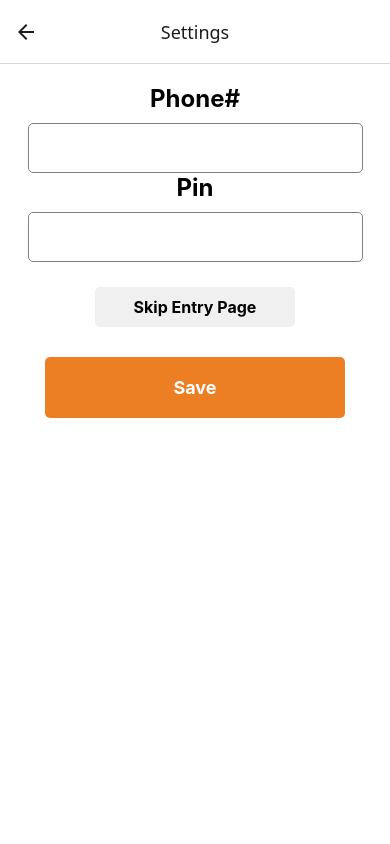
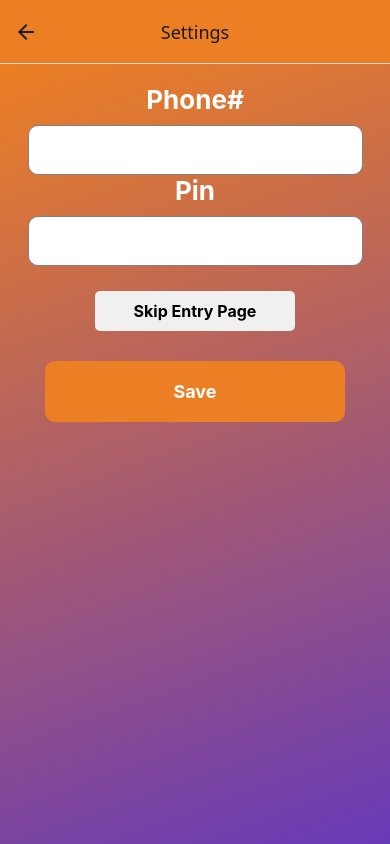
Before and after one commit to UnofficialVim/FreedomAutoLogin, a React Native app: screen /Settings in a window 390 px wide. Built offline with nearby package versions, Linux system fonts and the light colour scheme.

Commit message:
Refactor UI components to use LinearGradient for enhanced visual appeal; update styles and improve layout consistency across EntryScreen, HomeScreen, and SettingsScreen.

```diff
--- a/App.js
+++ b/App.js
@@ -13,7 +13,14 @@ function Stackmanager() {
 
   const navigation = useNavigation();
   return (
-    <Stack.Navigator>
+    <Stack.Navigator
+    screenOptions={
+      {
+        headerStyle: styles.headerStyle,
+        animation: 'fade'
+      }
+    }
+    >
       <Stack.Screen
         name="Entry"
         component={EntryScreen}
--- a/StyleSheet.js
+++ b/StyleSheet.js
@@ -3,7 +3,7 @@ import { StyleSheet } from "react-native";
 export const styles = StyleSheet.create({
     container: {
         flex: 1,
-        backgroundColor: "#fff",
+        backgroundColor: "#ec7f23",
     },
     webView: {
         flex: 1,
@@ -13,7 +13,14 @@ export const styles = StyleSheet.create({
         fontSize: 18,
         marginRight: 10
     },
-
+    ImageBackground: {
+        flex: 1,
+        width: '100%',
+        height: '100%',
+    },
+    headerStyle: {
+        backgroundColor: '#ec7f23',
+    },
 
 
 
@@ -46,19 +53,20 @@ export const styles = StyleSheet.create({
         container: {
             alignItems: "center",
             flex: 1,
-            backgroundColor: "#fff",
             padding: 20
         },
         title: {
-            fontSize: 24,
+            fontSize: 26,
             fontWeight: "bold",
-            marginBottom: 10
+            marginBottom: 10,
+            color: "#fff"
         },
         input: {
             height: 50,
             borderColor: "gray",
+            backgroundColor: "#fff",
             borderWidth: 1,
-            borderRadius: 5,
+            borderRadius: 10,
             paddingHorizontal: 10,
             minWidth: 300,
             fontSize: 20,
@@ -66,7 +74,7 @@ export const styles = StyleSheet.create({
         saveButton: {
             backgroundColor: "#ec7f23",
             paddingVertical: 20,
-            borderRadius: 5,
+            borderRadius: 10,
             alignItems: "center",
             marginTop: 30,
             minWidth: 300,
--- a/package.json
+++ b/package.json
@@ -13,6 +13,7 @@
     "@react-navigation/native-stack": "^7.9.0",
     "expo": "~54.0.30",
     "expo-dev-client": "~6.0.20",
+    "expo-linear-gradient": "~15.0.8",
     "expo-secure-store": "^15.0.8",
     "expo-status-bar": "~3.0.9",
     "react": "19.1.0",
--- a/screens/EntryScreen.js
+++ b/screens/EntryScreen.js
@@ -4,8 +4,7 @@ import { useEffect } from 'react';
 import { checkReadSMSPermission, checkReceiveSMSPermission } from '../utils/permissions';
 import { getSecure } from '../utils/overrides';
 import { styles } from '../StyleSheet';
-
-import SmsListener from 'react-native-android-sms-listener'
+import { LinearGradient } from 'expo-linear-gradient';
 
 export default function EntryScreen() {
   const navigation = useNavigation();
@@ -40,7 +39,14 @@ export default function EntryScreen() {
 
   return (
     <View style={styles.container}>
+      <LinearGradient
+        colors={['#EC7F23', '#673AB7']}
+        start={{ x: 0.15, y: 0.0 }}   // near top-left
+        end={{ x: 0.85, y: 1.0 }}     // bottom-right
+        style={{ flex: 1 }}
+      >
         <View style={styles.EntryScreen.LoginButtonContainer}>
+
           <Pressable
             onPress={() => navigation.replace('Home')}
             style={({ pressed }) => [
@@ -49,7 +55,9 @@ export default function EntryScreen() {
             ]}>
             <Text style={styles.EntryScreen.loginButtonText}>Login</Text>
           </Pressable>
+
         </View>
+      </LinearGradient>
     </View>
   );
 }
--- a/screens/HomeScreen.js
+++ b/screens/HomeScreen.js
@@ -4,6 +4,7 @@ import { WebView } from 'react-native-webview';
 import { getSecure } from '../utils/overrides';
 import SmsListener from 'react-native-android-sms-listener'
 import { styles } from '../StyleSheet';
+import { LinearGradient } from 'expo-linear-gradient';
 
 export default function HomeScreen() {
   const webViewRef = useRef(null);
@@ -166,6 +167,12 @@ export default function HomeScreen() {
   };
 
   return (
+    <LinearGradient
+      colors={['#EC7F23', '#673AB7']}
+      start={{ x: 0.15, y: 0.0 }}   // near top-left
+      end={{ x: 0.85, y: 1.0 }}     // bottom-right
+      style={{ flex: 1 }}
+    >
       <View style={styles.container}>
         <WebView
           ref={webViewRef}
@@ -194,5 +201,6 @@ export default function HomeScreen() {
           javaScriptCanOpenWindowsAutomatically={true}
         />
       </View>
+    </LinearGradient>
   );
 }
--- a/screens/SettingsScreen.js
+++ b/screens/SettingsScreen.js
@@ -2,7 +2,7 @@ import { Text, View, TextInput, Pressable, Alert } from 'react-native';
 import { useEffect, useState } from 'react';
 import { getSecure, setSecure } from '../utils/overrides';
 import { styles } from '../StyleSheet';
-import { isSMSPermissionGranted, requestReadSMSPermission } from '../utils/permissions';
+import { LinearGradient } from 'expo-linear-gradient';
 
 
 export default function SettingsScreen() {
@@ -60,7 +60,14 @@ export default function SettingsScreen() {
   };
 
   return (
+    <LinearGradient
+      colors={['#EC7F23', '#673AB7']}
+      start={{ x: 0.15, y: 0.0 }}   // near top-left
+      end={{ x: 0.85, y: 1.0 }}     // bottom-right
+      style={{ flex: 1 }}
+    >
       <View style={styles.SettingsScreen.container}>
+
         <Text style={styles.SettingsScreen.title}>Phone#</Text>
         <TextInput
           style={styles.SettingsScreen.input}
@@ -94,16 +101,7 @@ export default function SettingsScreen() {
           <Text style={styles.SettingsScreen.saveButtonText}>Save</Text>
         </Pressable>
 
-        {/* <Pressable
-        style={({ pressed }) => [
-          styles.SettingsScreen.saveButton,
-          pressed && styles.SettingsScreen.saveButtonPressed
-        ]}
-        onPress={requestReadSMSPermission}>
-          <Text style={styles.SettingsScreen.saveButtonText}>Change SMS Permission</Text>
-        </Pressable>
-
-          <Text style={styles.SettingsScreen.permissionStatus}>Current SMS Permission Status: {isSMSPermissionGranted() ? "Granted" : "Denied"}</Text> */}
       </View>
+    </LinearGradient>
   );
 }
```
Also changed, not shown: 1 other file (tests, documents, lock files or other folders). Lines whose indentation alone changed are shown as unchanged.
